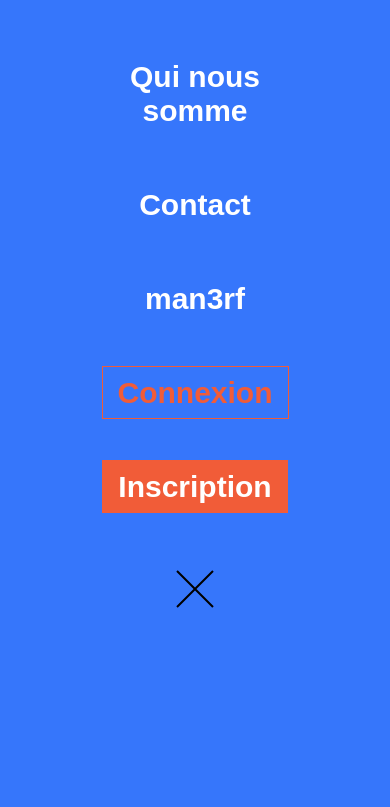
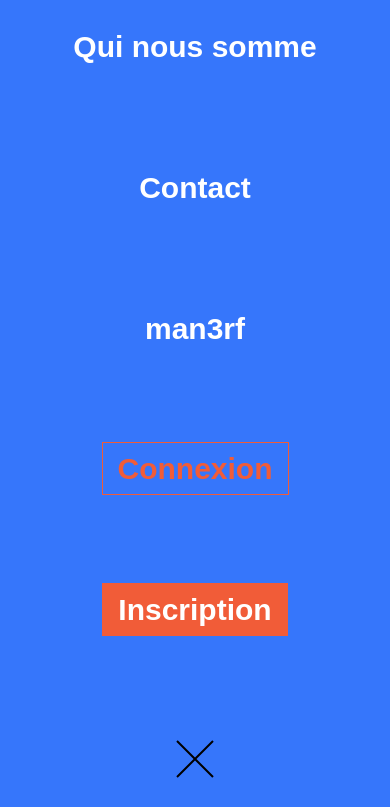
Before and after one commit to anasbouabid/gestion-gares, a plain HTML site: page index.html in a window 390 px wide. Both pictures are taken after a click on the link 314 px from the left and 42 px from the top of the page. Drawn offline with Linux system fonts and the light colour scheme; a web font is replaced by a local one.

Commit message:
fixed mobile nav menu

```diff
--- a/ressources/css/styles.css
+++ b/ressources/css/styles.css
@@ -273,7 +273,6 @@ footer{
     }
 
     #mobile-nav.menu-active {
-        display: block!important;
         position: absolute;
         top: 0;
         left: 0;
@@ -281,16 +280,19 @@ footer{
         height: 100vh;
         background: var(--blue);
         z-index: 2;
-        overflow: hidden;
-        padding: 2em 3em;
+        padding: 1em 0;
         list-style: none;
         font-size: 3rem;
         font-weight: 700;
         text-align: center;
+        display: flex!important;
+        flex-direction: column;
+        justify-content: space-between;
+        align-items: center;
     }
 
     .menu-active li {
-        margin-bottom: 2em;
+        margin-bottom: 1em;
     }
 
     .menu-active a  {
```
